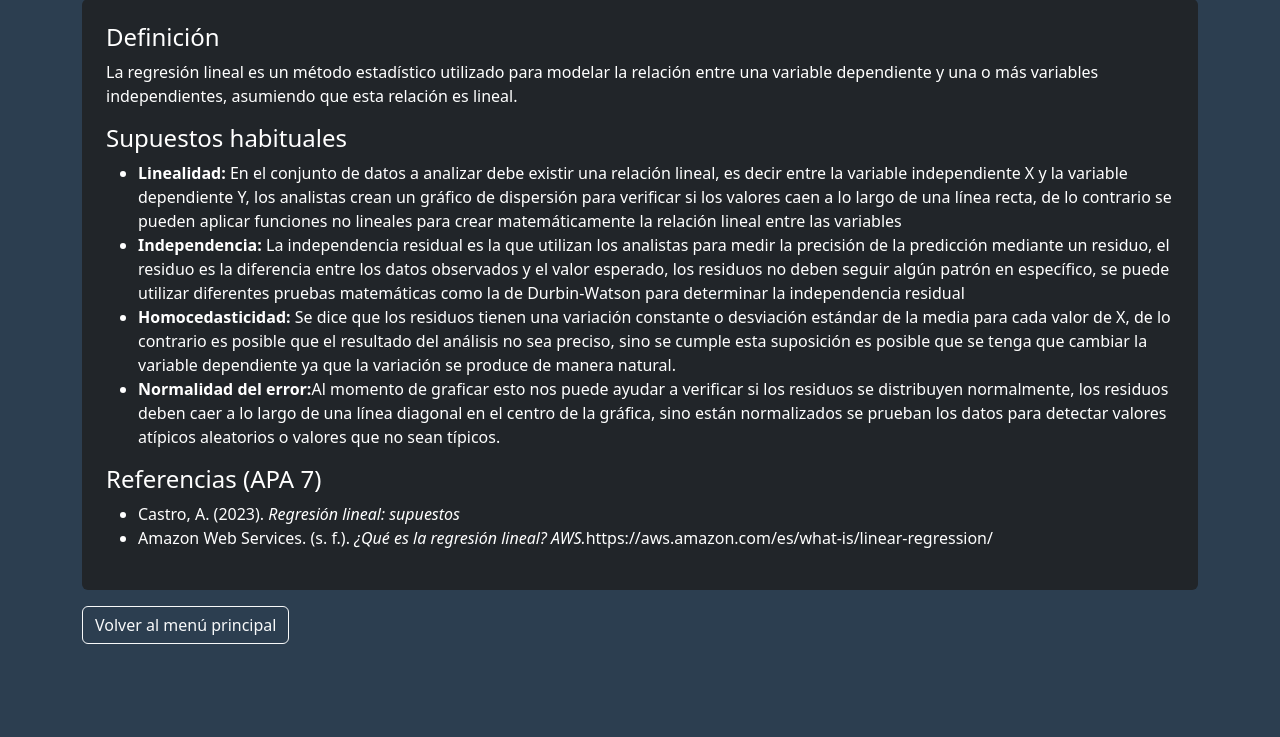
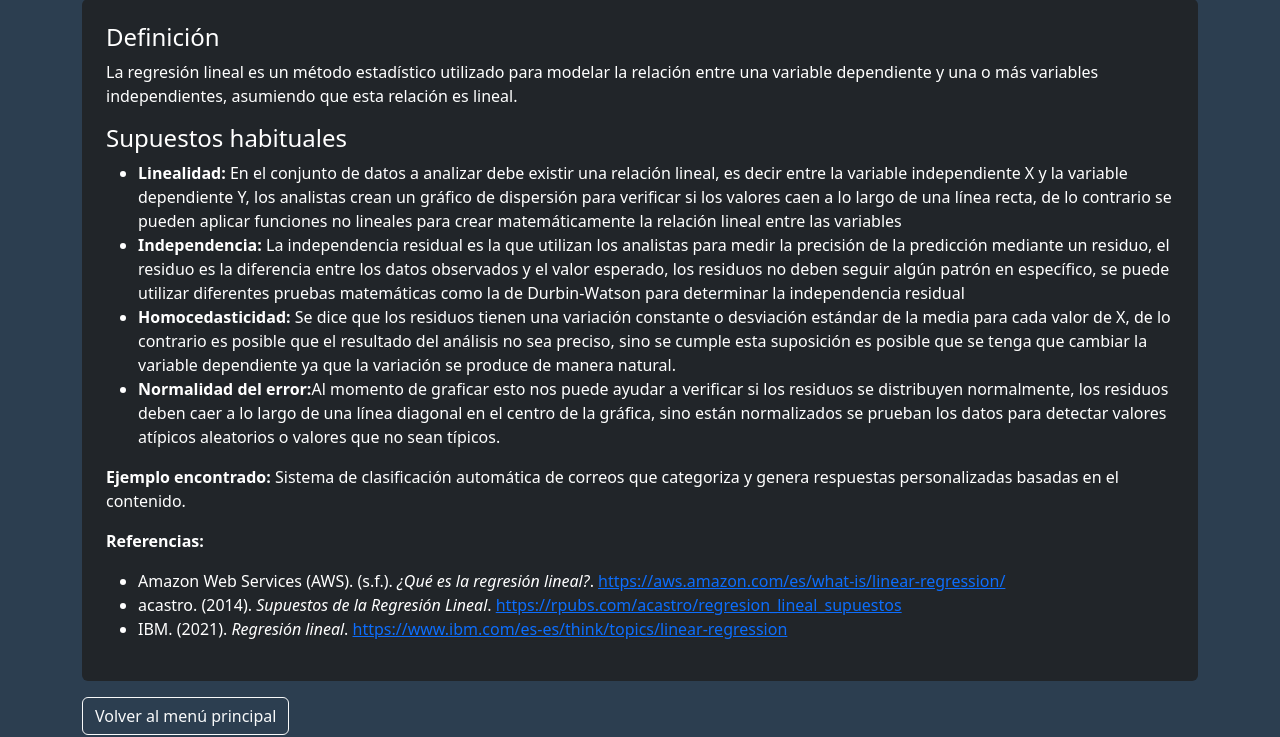
Before and after one commit to Diego-Alexander-udec/Casos-de-Uso-de-Machine-Learning-Supervisado, a Flask app: page /conceptos_regresion in a window 1280 px wide. Shown: the part 111-848 px from the top of the page. Run offline with Flask 3, Linux system fonts and the light colour scheme.

Commit message:
Correcion de apa en referencias

```diff
--- a/Proyecto/LinearRegression601T.py
+++ b/Proyecto/LinearRegression601T.py
@@ -25,6 +25,10 @@ modelo.fit(X, y)  # Ajuste del modelo con los datos de entrenamiento
 # Función para estimar ventas de helados
 def EstimarVentasHelados(temperatura, dia_semana):
     import pandas as pd
+    if temperatura > 50:
+        return 0  # No hay ventas si la temperatura es superior a 50°C
+    if temperatura < 0:
+        return -1  # Ventas negativas si la temperatura es menor a 0°C
     X_new = pd.DataFrame({'Temperatura_C': [temperatura], 'Dia_Semana': [dia_semana]})
     result = modelo.predict(X_new)[0]
     return round(result)  # Redondea el resultado al número entero más cercano
--- a/Proyecto/templates/conceptos_regresion.html
+++ b/Proyecto/templates/conceptos_regresion.html
@@ -22,11 +22,22 @@
           <li><strong>Homocedasticidad:</strong> Se dice que los residuos tienen una variación constante o desviación estándar de la media para cada valor de X, de lo contrario es posible que el resultado del análisis no sea preciso, sino se cumple esta suposición es posible que se tenga que cambiar la variable dependiente ya que la variación se produce de manera natural.</li>
           <li><strong>Normalidad del error:</strong>Al momento de graficar esto nos puede ayudar a verificar si los residuos se distribuyen normalmente, los residuos deben caer a lo largo de una línea diagonal en el centro de la gráfica, sino están normalizados se prueban los datos para detectar valores atípicos aleatorios o valores que no sean típicos.</li>
         </ul>
-        <h4>Referencias (APA 7)</h4>
-        <ul>
-          <li>Castro, A. (2023). <i>Regresión lineal: supuestos</i></li>
-          <li>Amazon Web Services. (s. f.). <i> ¿Qué es la regresión lineal? AWS.</i>https://aws.amazon.com/es/what-is/linear-regression/</li>
-        </ul>
+        <p><strong>Ejemplo encontrado:</strong> Sistema de clasificación automática de correos que categoriza y genera respuestas personalizadas basadas en el contenido.</p>
+                        <p><strong>Referencias:</strong></p>
+                        <ul class="references-list">
+
+                        </ul>
+                        <ul class="references-list">
+                           <li>Amazon Web Services (AWS). (s.f.). <em>¿Qué es la regresión lineal?</em>.
+                             <a href="https://aws.amazon.com/es/what-is/linear-regression/" target="_blank" rel="noopener">https://aws.amazon.com/es/what-is/linear-regression/</a>
+                           </li>
+                             <li>acastro. (2014). <em>Supuestos de la Regresión Lineal</em>.
+                              <a href="https://rpubs.com/acastro/regresion_lineal_supuestos" target="_blank" rel="noopener">https://rpubs.com/acastro/regresion_lineal_supuestos</a>
+                           </li>
+                            <li>IBM. (2021). <em>Regresión lineal</em>.
+                               <a href="https://www.ibm.com/es-es/think/topics/linear-regression" target="_blank" rel="noopener">https://www.ibm.com/es-es/think/topics/linear-regression</a>
+                            </li>
+                        </ul>
       </div>
       <a href="{{ url_for('index') }}" class="btn btn-outline-light mt-3">Volver al menú principal</a>
     </div>
```
Also changed, not shown: Proyecto/static/grafica.png (added), 1 other file.
